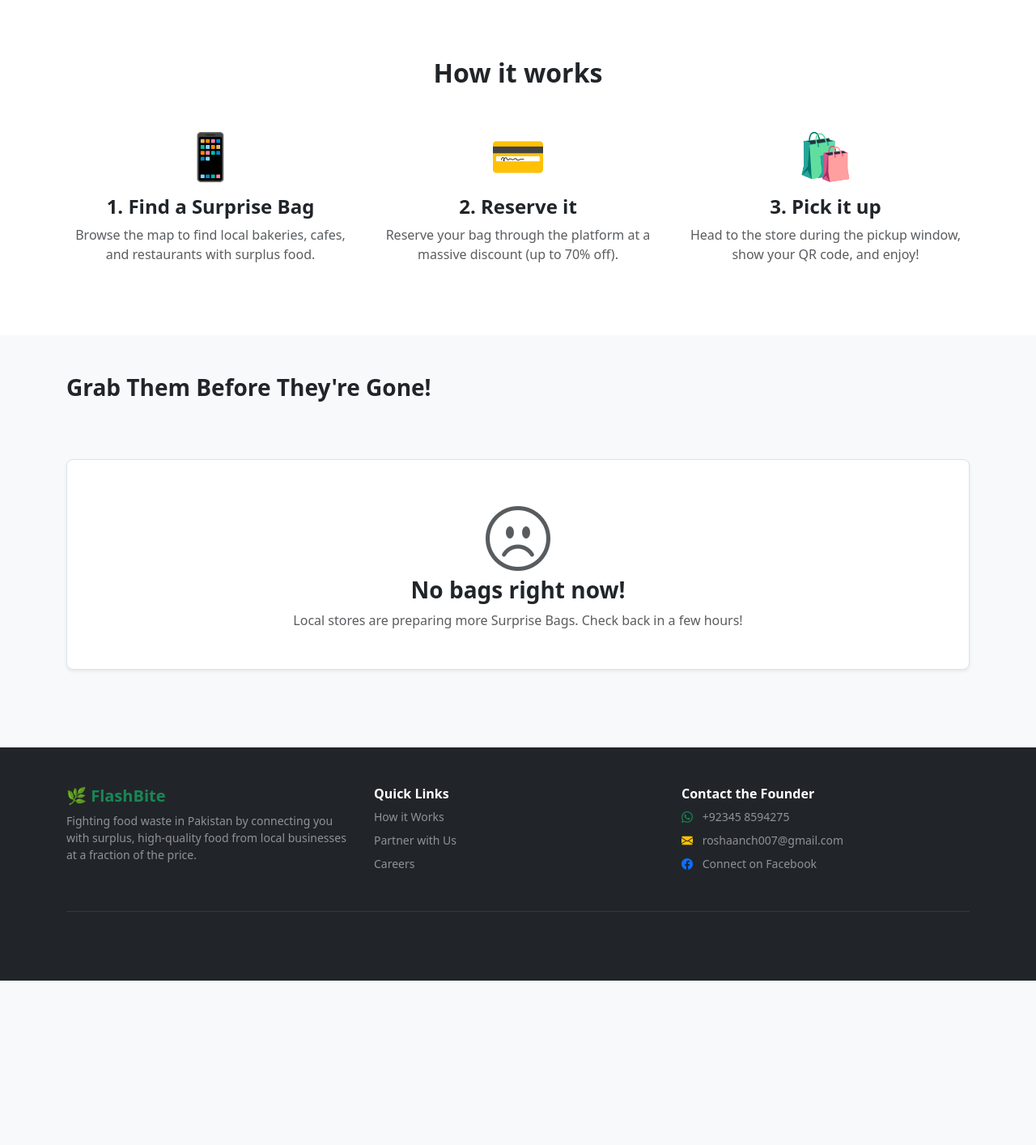
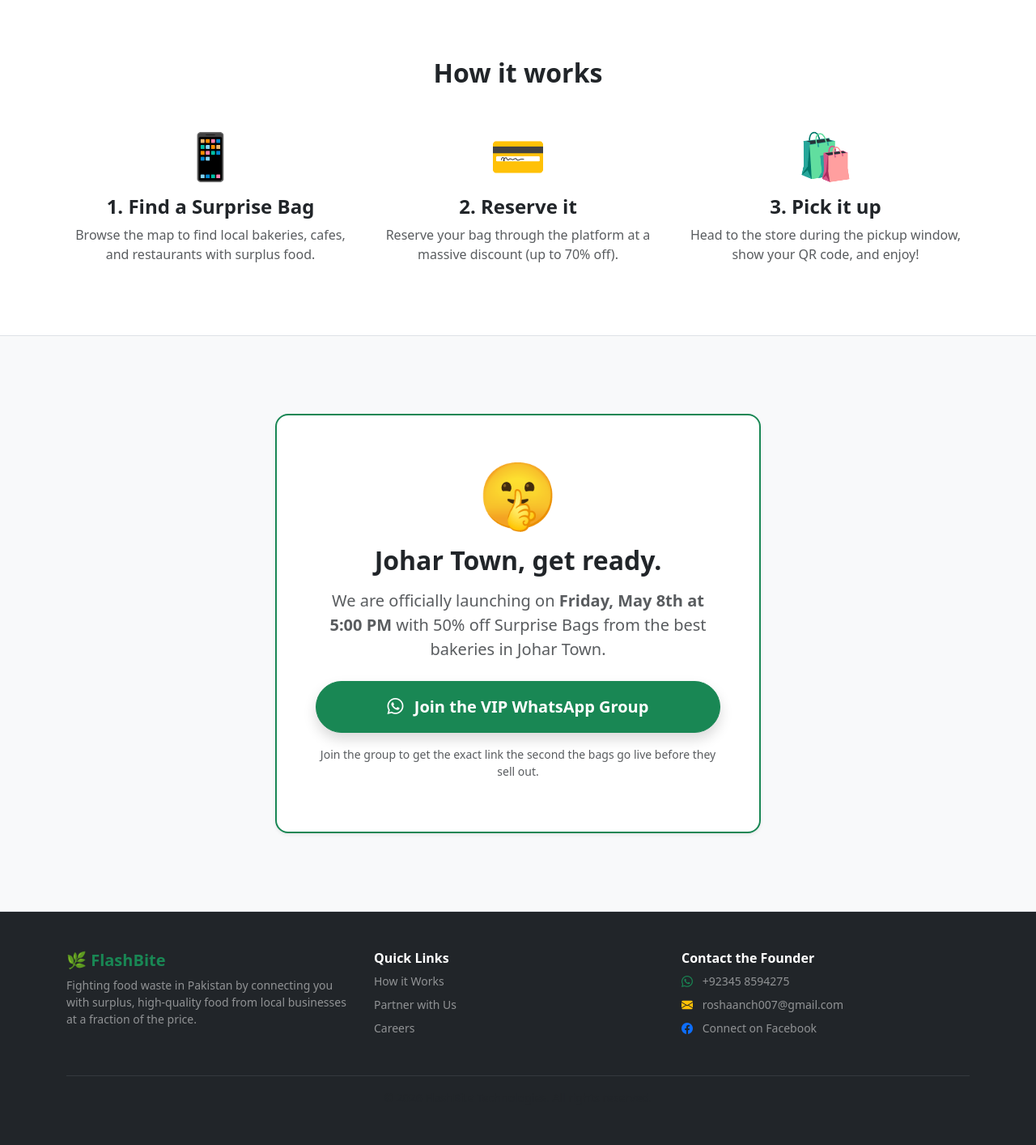
Before and after one commit to calmroshaan/flashbite-web, a Django app: page / in a window 1280 px wide. Shown: the part 471-1885 px from the top of the page at 81% size. Before the commit the page ends 1682 px from the top, so only its background shows below. Run offline with Django 4.2, Linux system fonts and the light colour scheme; data that the repository does not hold is empty.

Commit message:
feat: add temporary WhatsApp VIP launch section to home UI

```diff
--- a/templates/core/home.html
+++ b/templates/core/home.html
@@ -43,60 +43,17 @@
     </div>
 </section>
 
-<section class="py-5 bg-light">
-    <div class="container">
-        <div class="d-flex justify-content-between align-items-center mb-4">
-            <h3 class="fw-bold m-0 text-dark">Grab Them Before They're Gone!</h3>
-        </div>
-        <div class="row g-4">
-            {% for bag in bags %}
-            <div class="col-md-4">
-                <div class="card border-0 shadow-sm h-100 rounded-4 overflow-hidden position-relative">
+<section class="py-5 bg-light border-top border-bottom">
+    <div class="container text-center py-5">
+        <div class="p-5 bg-white rounded-4 shadow-sm border border-success border-2 mx-auto" style="max-width: 600px;">
+            <div class="display-1 mb-3">🤫</div>
+            <h2 class="fw-bold text-dark mb-3">Johar Town, get ready.</h2>
+            <p class="text-muted fs-5 mb-4">We are officially launching on <strong>Friday, May 8th at 5:00 PM</strong> with 50% off Surprise Bags from the best bakeries in Johar Town.</p>
 
-                    <div class="position-absolute top-0 end-0 m-3 z-index-1">
-                        <span class="badge bg-warning text-dark fs-6 fw-bold shadow-sm px-3 py-2 rounded-pill">
-                            Only {{ bag.quantity_left }} Left!
-                        </span>
-                    </div>
-
-                    <div class="bg-secondary text-white d-flex align-items-center justify-content-center" style="height: 220px;">
-                        {% if bag.image %}
-                        <img src="{{ bag.image.url }}" class="w-100 h-100" style="object-fit: cover;" alt="{{ bag.title }}">
-                        {% else %}
-                        <div class="d-flex flex-column align-items-center justify-content-center h-100 w-100 bg-light text-muted">
-                            <i class="bi bi-bag-heart display-1"></i>
-                        </div>
-                        {% endif %}
-                    </div>
-
-                    <div class="card-body p-4">
-                        <p class="text-success fw-bold small mb-1 text-uppercase tracking-wide"><i class="bi bi-shop"></i> {{ bag.store.name }}</p>
-                        <h4 class="card-title fw-bold mb-3">{{ bag.title }}</h4>
-
-                        <div class="d-flex align-items-center text-muted small mb-3">
-                            <i class="bi bi-clock me-2 text-primary fs-5"></i>
-                            <span>Pickup today: <br><strong>{{ bag.pickup_start|time:"H:i" }} - {{ bag.pickup_end|time:"H:i" }}</strong></span>
-                        </div>
-
-                        <div class="d-flex align-items-end mt-auto pt-2 border-top">
-                            <div class="me-auto">
-                                <span class="text-decoration-line-through text-muted small d-block">Rs. {{ bag.original_price }}</span>
-                                <span class="fw-bold text-success fs-3 m-0">Rs. {{ bag.discounted_price }}</span>
-                            </div>
-                            <a href="{% url 'stores:store_detail' bag.store.slug %}" class="btn btn-success fw-bold rounded-pill px-4">Reserve</a>
-                        </div>
-                    </div>
-                </div>
-            </div>
-            {% empty %}
-            <div class="col-12 text-center py-5">
-                <div class="p-5 bg-white rounded-3 shadow-sm border">
-                    <i class="bi bi-emoji-frown display-1 text-muted mb-3"></i>
-                    <h3 class="fw-bold text-dark">No bags right now!</h3>
-                    <p class="text-muted mb-0">Local stores are preparing more Surprise Bags. Check back in a few hours!</p>
-                </div>
-            </div>
-            {% endfor %}
+            <a href="https://chat.whatsapp.com/EANODk8jBsUCPHlQIvtapu" class="btn btn-success btn-lg fw-bold rounded-pill px-5 py-3 shadow w-100 mb-2">
+                <i class="bi bi-whatsapp me-2"></i> Join the VIP WhatsApp Group
+            </a>
+            <p class="small text-muted mt-2">Join the group to get the exact link the second the bags go live before they sell out.</p>
         </div>
     </div>
 </section>
```
